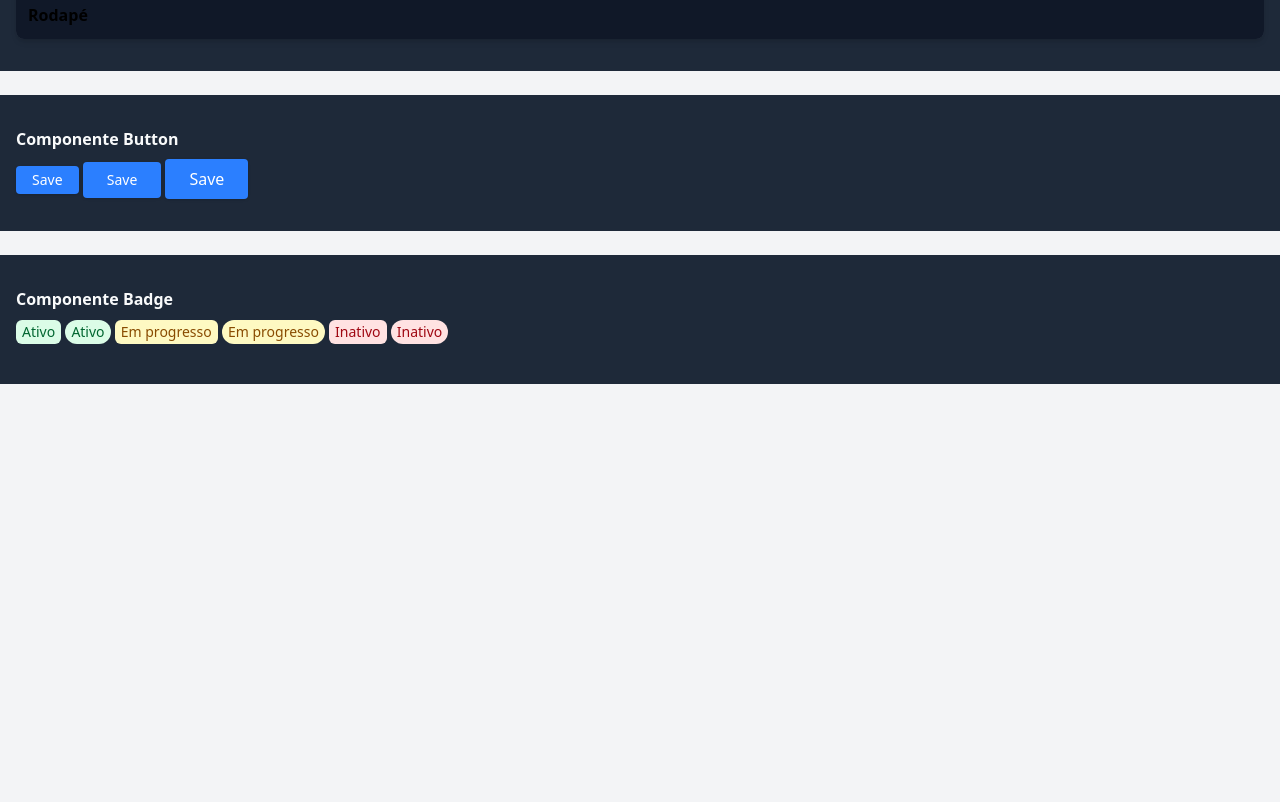
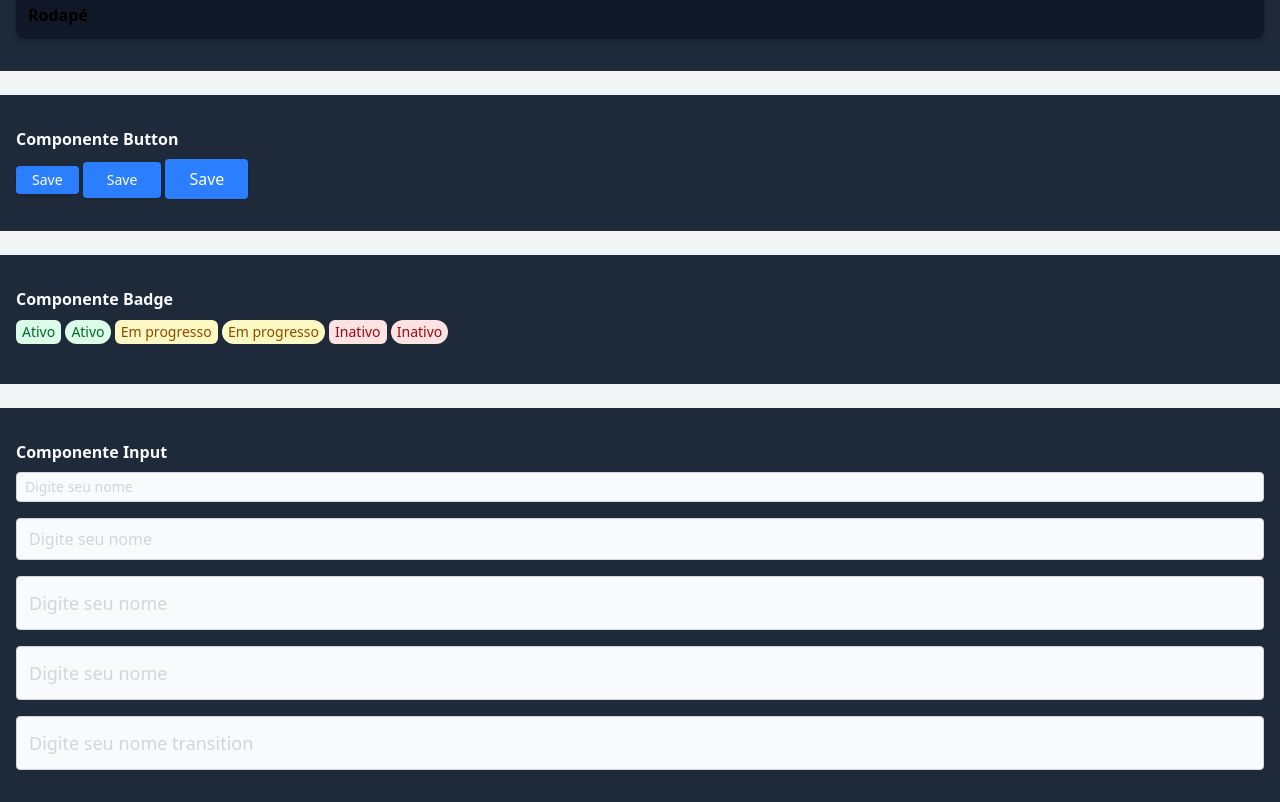
Before and after one commit to JyojiTenguam/TailWindCSS-explorer, a website: page src/index.html in a window 1280 px wide. Shown: the part 4637-5439 px from the top of the page. Before the commit the page ends 5021 px from the top, so only its background shows below. Drawn offline with Linux system fonts and the light colour scheme.

Commit message:
feat: adiciona componente Input com variações de tamanho, foco e transição

```diff
--- a/src/index.html
+++ b/src/index.html
@@ -175,5 +175,21 @@
       </div>
     </div>
   </div>
+
+  <br>
+
+  <!-- Componente Input -->
+  <div class="bg-gray-50 dark:bg-gray-800">
+    <div class="container mx-auto px-4 py-8 space-y-8">
+      <div class="space-y-4">
+        <h6 class="dark:text-gray-50 font-bold mb-2">Componente Input</h6>
+        <input type="text" placeholder="Digite seu nome" class="w-full bg-gray-50 border border-gray-300 focus:border-blue-500 rounded px-2 py-1 text-sm text-gray-700 placeholder-gray-300 focus:outline-none">
+        <input type="text" placeholder="Digite seu nome" class="w-full bg-gray-50 border border-gray-300 focus:border-blue-500 rounded px-3 py-2 text-base text-gray-700 placeholder-gray-300 focus:outline-none">
+        <input type="text" placeholder="Digite seu nome" class="w-full bg-gray-50 border border-gray-300 focus:border-blue-500 rounded px-3 py-3 text-lg text-gray-700 placeholder-gray-300 focus:outline-none">
+        <input type="text" placeholder="Digite seu nome" class="w-full bg-gray-50 border border-gray-300 focus:border-blue-500/20 focus:ring-2  rounded px-3 py-3 text-lg text-gray-700 placeholder-gray-300 focus:outline-none">
+        <input type="text" placeholder="Digite seu nome transition" class="w-full bg-gray-50 border border-gray-300 focus:border-blue-500 focus:ring-2  rounded px-3 py-3 text-lg text-gray-700 placeholder-gray-300 focus:outline-none transition delay-150 duration-300 ease-in-out">
+      </div>
+    </div>
+  </div>
 </body>
 </html>
```
Also changed, not shown: README.md, src/output.css.
